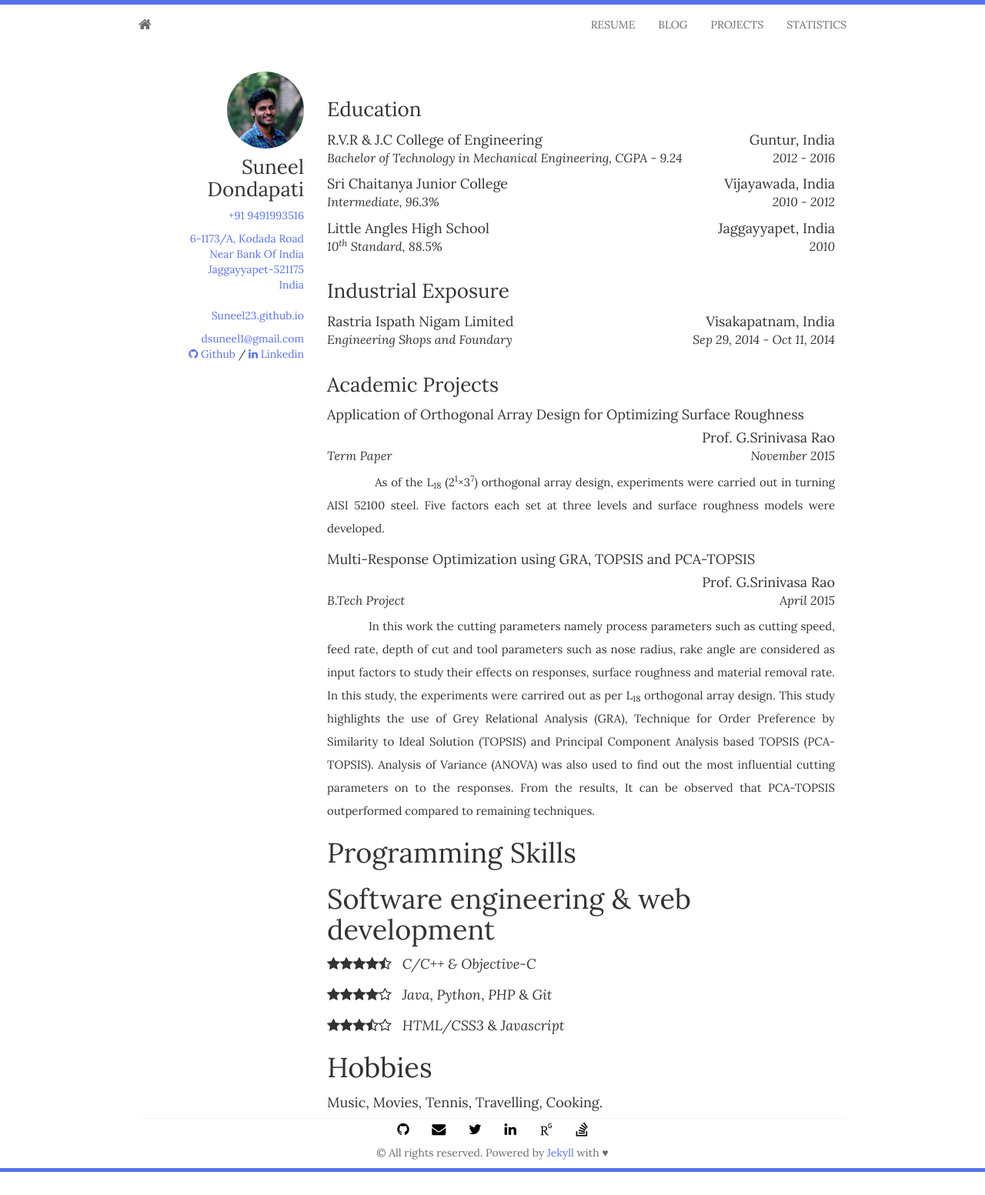
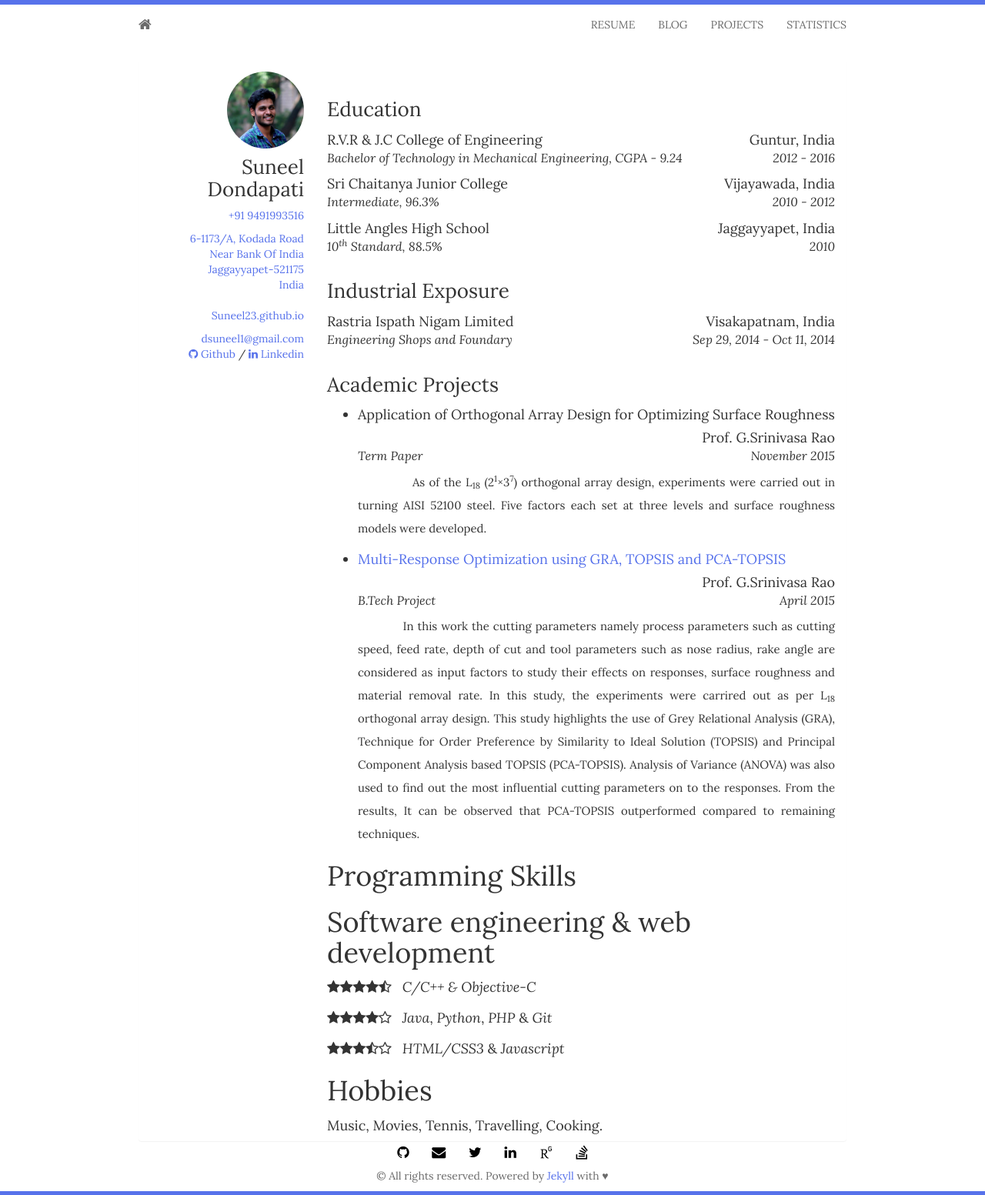
Before and after one commit to Suneel123/Suneel123.github.io, a Jekyll site: the page built from resume.html, in a window 1280 px wide. Shown: the whole page at 77% size. Built offline with Jekyll 4.4.1, drawn with Linux system fonts in a browser that asks for light colours; nearby versions of some CDN libraries; some web fonts are replaced; before the commit the page ends 1523 px from its top, so only the background shows below that.

Commit message:
updated for resume

```diff
--- a/_includes/academic_projects.html
+++ b/_includes/academic_projects.html
@@ -2,13 +2,15 @@
     <h6 class="h6_sty">Academic Projects</h6>
     <article>
         <header>
-            <h5 style="text-align:left">Application of Orthogonal Array Design for Optimizing Surface Roughness<span style="float: right">Prof. G.Srinivasa Rao</span></h5>
+        <ul style="list-style-type:disc">
+            <li><h5 style="text-align:left">Application of Orthogonal Array Design for Optimizing Surface Roughness<span style="float: right">Prof. G.Srinivasa Rao</span></h5>
             <br/><h3><i>Term Paper</i><span style="float: right"><i>November 2015</i></span></h3>
-            <p style="text-align: justify;font-size: 83%">&nbsp;&nbsp;&nbsp;&nbsp;&nbsp;&nbsp;&nbsp;&nbsp;&nbsp;&nbsp;&nbsp;&nbsp;&nbsp;As of the L<sub>18</sub> (2<sup>1</sup>&times;3<sup>7</sup>) orthogonal array design,
-            experiments were carried out in turning AISI 52100 steel. Five factors each set at three levels and
-            surface roughness models were developed.</p>
+             <p style="text-align: justify;font-size: 83%">&nbsp;&nbsp;&nbsp;&nbsp;&nbsp;&nbsp;&nbsp;&nbsp;&nbsp;&nbsp;&nbsp;&nbsp;&nbsp;As of the L<sub>18</sub> (2<sup>1</sup>&times;3<sup>7</sup>) orthogonal array design,
+                experiments were carried out in turning AISI 52100 steel. Five factors each set at three levels and
+                surface roughness models were developed.</p>
+            </li>
 
-            <h5 style="text-align:left">Multi-Response Optimization using GRA, TOPSIS and PCA-TOPSIS<span style="float: right">Prof. G.Srinivasa Rao</span></h5>
+            <li><h5 style="text-align:left"><a href="https://www.researchgate.net/publication/309010593_Multi-Response_Optimization_using_Grey_Relational_Analysis_TOPSIS_and_PCA-TOPSIS" target="_blank">Multi-Response Optimization using GRA, TOPSIS and PCA-TOPSIS</a><span style="float: right">Prof. G.Srinivasa Rao</span></h5>
             <br/><h3><i>B.Tech Project</i><span style="float: right"><i>April 2015</i></span></h3>
             <p style="text-align: justify;font-size: 83%">&nbsp;&nbsp;&nbsp;&nbsp;&nbsp;&nbsp;&nbsp;&nbsp;&nbsp;&nbsp;&nbsp;&nbsp;In this work the cutting parameters namely process parameters such as cutting speed,
                 feed rate, depth of cut and tool parameters such as nose radius, rake angle are considered as input factors to study their
@@ -17,6 +19,8 @@
                 Preference by Similarity to Ideal Solution (TOPSIS) and Principal Component Analysis based TOPSIS (PCA-TOPSIS).
                 Analysis of Variance (ANOVA) was also used to find out the most influential cutting parameters on to the responses.
                 From the results, It can be observed that PCA-TOPSIS outperformed compared to remaining techniques.</p>
+            </li>
+        </ul>
         </header>
     </article>
 </section>
```
